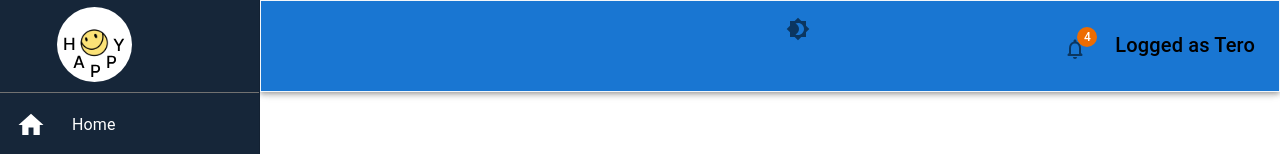
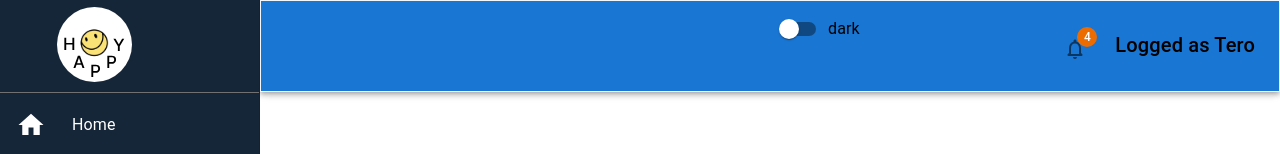
Before and after one commit to Termanty/PS-Dashboard, a React (Create React App) app: page / in a window 1280 px wide. Shown: the top 154 px of the page. Built offline with nearby package versions, Linux system fonts and the light colour scheme.

Commit message:
changes in light mode

```diff
--- a/src/components/Data/Responses.js
+++ b/src/components/Data/Responses.js
@@ -153,7 +153,7 @@ const Responses = ({selection, dateFrom , dateTo}) => {
       return (res.created_at >= dateFrom && res.created_at <= dateTo)
     })
   }
-
+console.log(dateTo)
 
     if(selection ==='Promoters'){
       responses=responses.filter(res=>(res.score>=9))
--- a/src/components/Header.jsx
+++ b/src/components/Header.jsx
@@ -1,19 +1,14 @@
-import React from "react";
+import React,{useState} from "react";
 import AppBar from "@mui/material/AppBar";
 import Toolbar from "@mui/material/Toolbar";
 import Typography from "@mui/material/Typography";
+import {Switch, Stack} from '@mui/material';
+import {Box, FormControlLabel} from "@mui/material";
 import { useSelector } from "react-redux";
 import { useLocation} from "react-router-dom";
 import Grid from "@mui/material/Grid";
 import NotificationBell from "./Notification/NotificationBell";
-
 import { useDispatch } from "react-redux";
-import { ThemeProvider } from "@mui/material/styles";
-import { Paper, Box} from "@mui/material";
-import Brightness4Icon from '@mui/icons-material/Brightness4';
-import Brightness7Icon from '@mui/icons-material/Brightness7';
-import IconButton from '@mui/material/IconButton';
-import { darkTheme, lightTheme } from "./LeftBar/Leftbar.style";
 import { toggleTheme } from "../store/theme/themeSlice";
 
 function Header() {
@@ -22,20 +17,27 @@ function Header() {
   const location = useLocation();
   const locationPath = location.pathname;
 
-  //
-  const theme = useSelector((state) => state.theme);
-  const dispatch = useDispatch();
   const ToggleSwitch = () => {
+    const theme = useSelector((state) => state.theme);
+    const dispatch = useDispatch();
     return (
         <Box sx={{ marginLeft:"50%", marginTop:-5}}>
-      {theme.darkTheme}
-      <IconButton sx={{ ml: 1 }} onClick={() => dispatch(toggleTheme())} color="default">
-        {theme.darkTheme === 'dark' ? <Brightness7Icon /> : <Brightness4Icon />}
-      </IconButton>
+          <Stack direction="row" spacing={1} alignItems="center">
+            <FormControlLabel
+          control={
+            <Switch
+              onChange={() => dispatch(toggleTheme())}
+              aria-label="login switch"
+            />
+          }
+          label={theme.darkTheme ? 'ligh' : 'dark'}
+        />
+          </Stack>
       </Box>
     );
+
   };
-  //
+
   return (
   <AppBar
       position="fixed"
@@ -45,7 +47,7 @@ function Header() {
         height: "92px",
         // backgroundColor: "white",
         border:" 1px solid #F3F6F9",
-        zIndex: 1100,
+        // zIndex: 1100,
       }}
     >
     <Toolbar sx = {{ marginTop: 2 }}>
@@ -56,7 +58,7 @@ function Header() {
       </Typography>
       </Toolbar>
       }
-    <ToggleSwitch />
+    <ToggleSwitch/>
       <Grid container justifyContent = "flex-end">
       <NotificationBell badgeContent = {4}/>
        <Typography variant = "h6" noWrap component = "div" color = "black" marginLeft = "20px">
```
